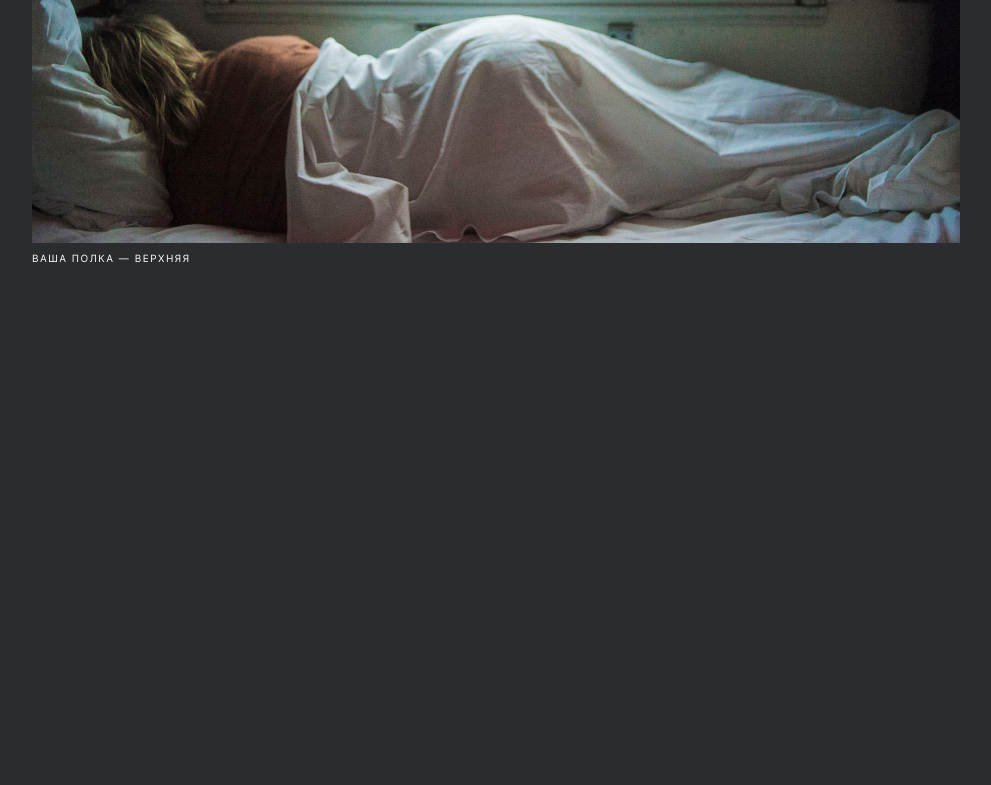
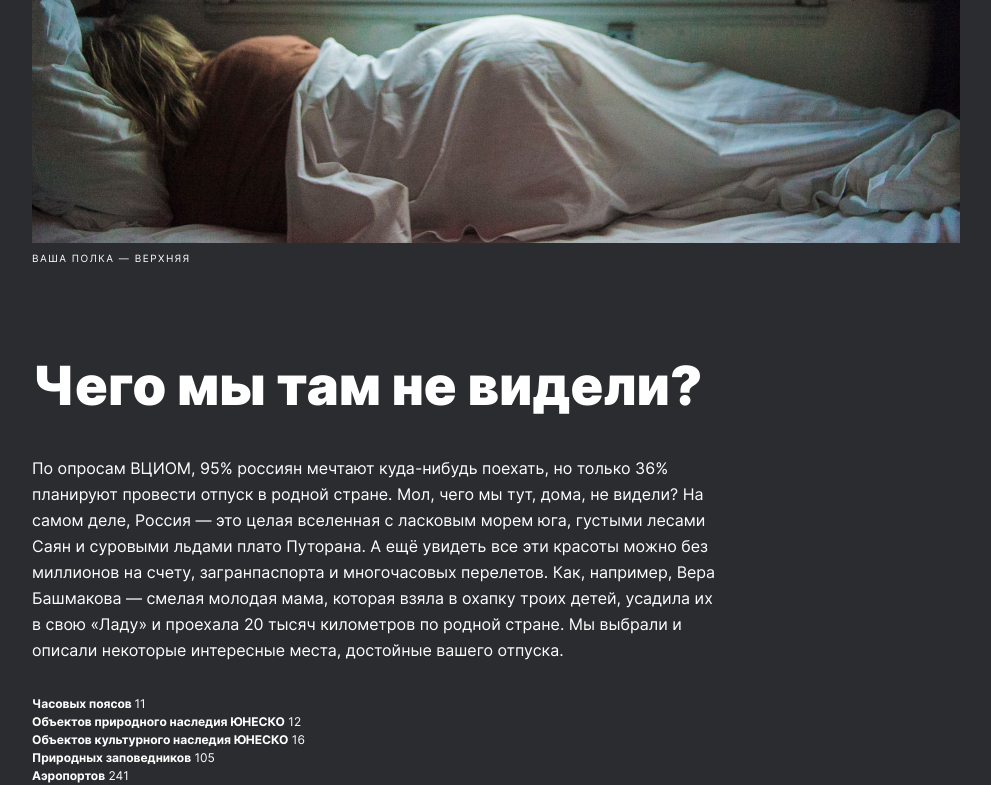
Before and after one commit to LarisaSm/russian-travel, a plain HTML site: page index.html in a window 1280 px wide. Shown: the part 825-1610 px from the top of the page, without its empty margins (144-1135 px from the left). Before the commit the page ends 1100 px from the top, so only its background shows below. Drawn offline with nearby package versions, Linux system fonts and the light colour scheme.

Commit message:
feat: intro

```diff
--- a/index.html
+++ b/index.html
@@ -26,7 +26,15 @@
     </div>
     <p class="lead__caption">ваша полка — верхняя</p>
   </section>
-  <section class="intro"></section>
+  <section class="intro">
+      <h2 class="intro__title">Чего мы там не видели?</h2>
+      <p class="intro__text">По опросам ВЦИОМ, 95% россиян мечтают куда-нибудь поехать, но только 36% планируют провести отпуск в родной стране. Мол, чего мы тут, дома, не видели? На самом деле, Россия — это целая вселенная с ласковым морем юга, густыми лесами Саян и суровыми льдами плато Путорана. А ещё увидеть все эти красоты можно без миллионов на счету, загранпаспорта и многочасовых перелетов. Как, например, Вера Башмакова — смелая молодая мама, которая взяла в охапку троих детей, усадила их в свою «Ладу» и проехала 20 тысяч километров по родной стране. Мы выбрали и описали некоторые интересные места, достойные вашего отпуска.</p>
+      <p class="intro__list">Часовых поясов <span class="intro__number"> 11</span><br>
+      Объектов природного наследия ЮНЕСКО<span class="intro__number"> 12</span><br>
+      Объектов культурного наследия ЮНЕСКО<span class="intro__number"> 16</span><br>
+      Природных заповедников<span class="intro__number"> 105</span><br>
+      Аэропортов<span class="intro__number"> 241</span></p>
+    </section>
   <section class="photo-grid"></section>
   <section class="places"></section>
   <section class="cover"></section>
--- a/style.css
+++ b/style.css
@@ -37,7 +37,7 @@ text-decoration: none;
 
 .lead {
     width: 928px;
-    margin: 0 auto;
+    margin: 0 auto 92px auto;
 }
 
 .lead__title {
@@ -86,3 +86,39 @@ text-decoration: none;
     text-transform: uppercase;
     margin-top: 8px;
 }
+
+.intro {
+    margin-left: calc((100% - 928px)/2);
+    width: 690px;
+    height: 428px;
+}
+
+.intro__title {
+    font-style: normal;
+font-weight: 900;
+font-size: 54px;
+line-height: 58px;
+margin-bottom: 40px;
+}
+
+.intro__text {
+    font-style: normal;
+font-weight: normal;
+font-size: 16px;
+line-height: 26px;
+margin-bottom: 32px;
+}
+
+.intro__list {
+    font-style: normal;
+font-weight: bold;
+font-size: 12px;
+line-height: 18px;
+}
+
+.intro__number {
+    font-style: normal;
+font-weight: normal;
+font-size: 12px;
+line-height: 18px;
+}
```
